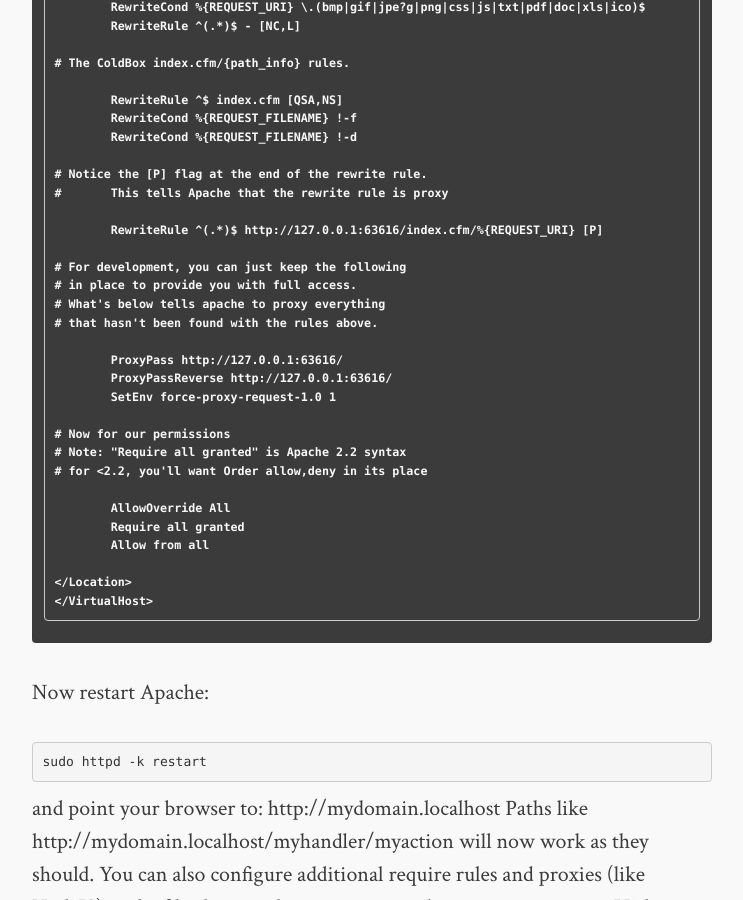
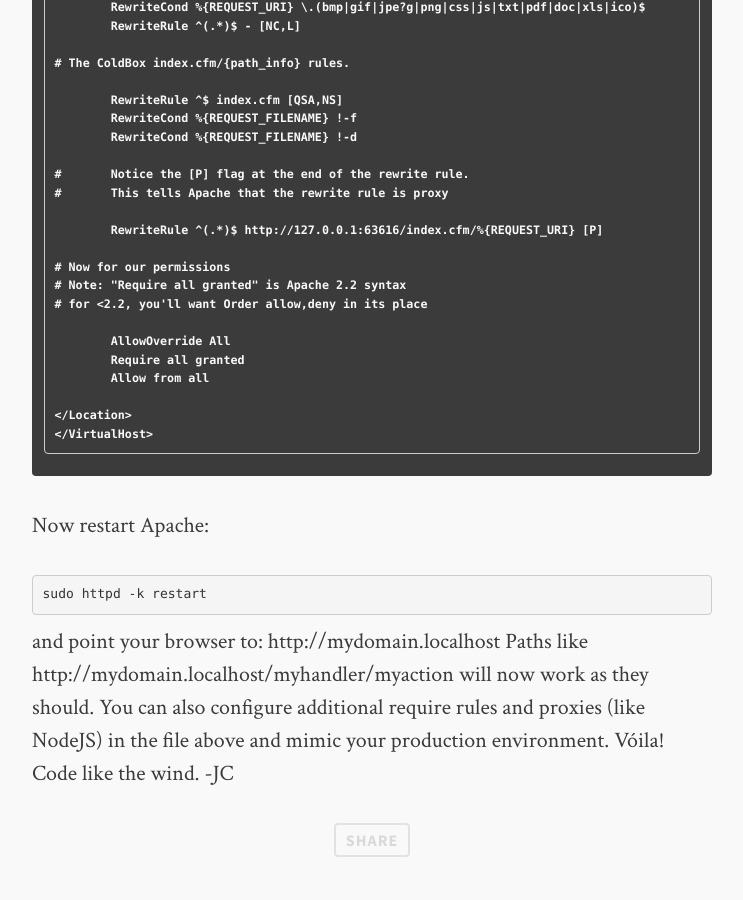
Before and after one commit to jclausen/jclausen.github.io, a Jekyll site: the page built from _posts/2015-02-01-proxying-commandbox-embedded-server.md, in a window 1280 px wide and 900 px high, scrolled down 2908 px. Shown: the whole window, without its empty margins (268-1011 px from the left). Built offline with Jekyll 4.4.1, drawn with Linux system fonts in a browser that asks for light colours; comment, search, counter and statistics services are not loaded.

Commit message:
post update

```diff
--- a/_posts/2015-02-01-proxying-commandbox-embedded-server.md
+++ b/_posts/2015-02-01-proxying-commandbox-embedded-server.md
@@ -87,19 +87,10 @@ DocumentRoot /Sites/mydomain/
 	RewriteCond %{REQUEST_FILENAME} !-f
 	RewriteCond %{REQUEST_FILENAME} !-d
 
-# Notice the [P] flag at the end of the rewrite rule.
+# 	Notice the [P] flag at the end of the rewrite rule.
 #	This tells Apache that the rewrite rule is proxy
 
 	RewriteRule ^(.*)$ http://127.0.0.1:63616/index.cfm/%{REQUEST_URI} [P]
-
-# For development, you can just keep the following
-# in place to provide you with full access.
-# What's below tells apache to proxy everything
-# that hasn't been found with the rules above.
-
-	ProxyPass http://127.0.0.1:63616/
-	ProxyPassReverse http://127.0.0.1:63616/
-	SetEnv force-proxy-request-1.0 1
 
 # Now for our permissions
 # Note: "Require all granted" is Apache 2.2 syntax
```
Also changed, not shown: 2 other files.
